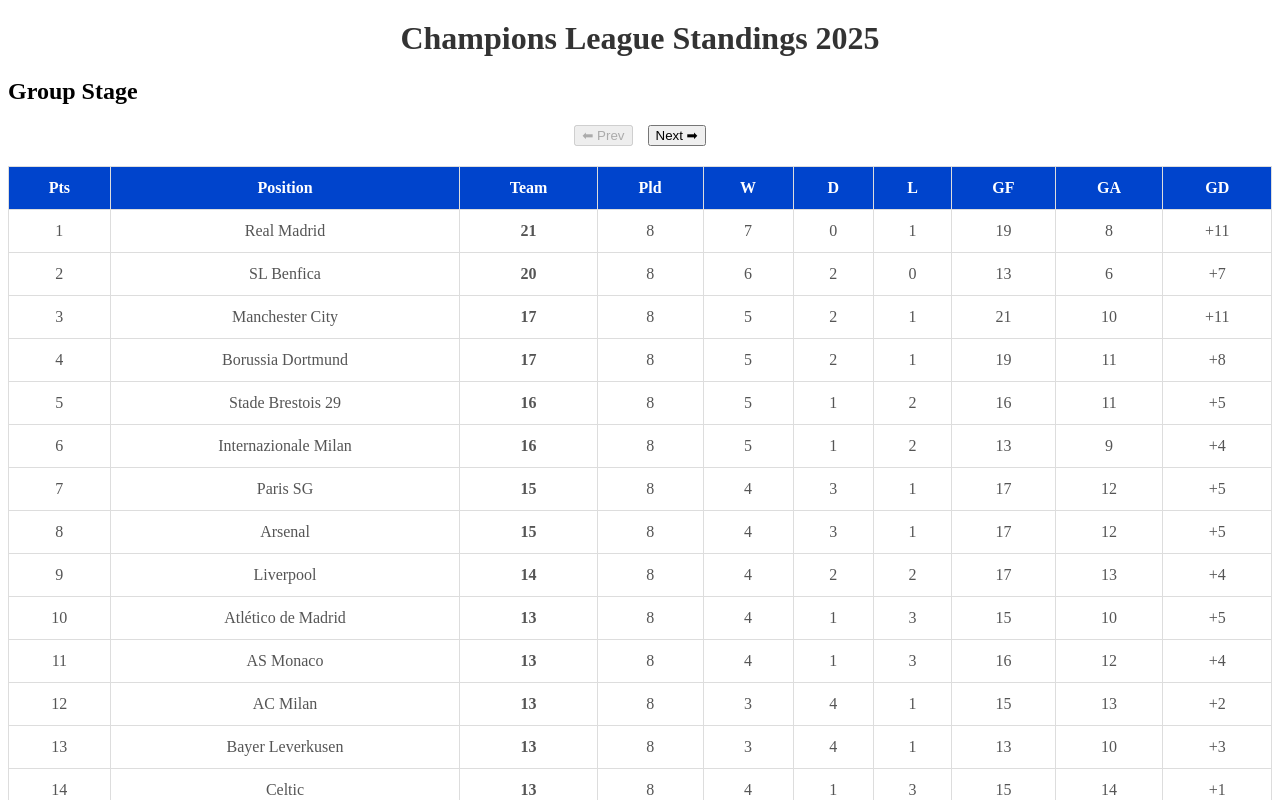
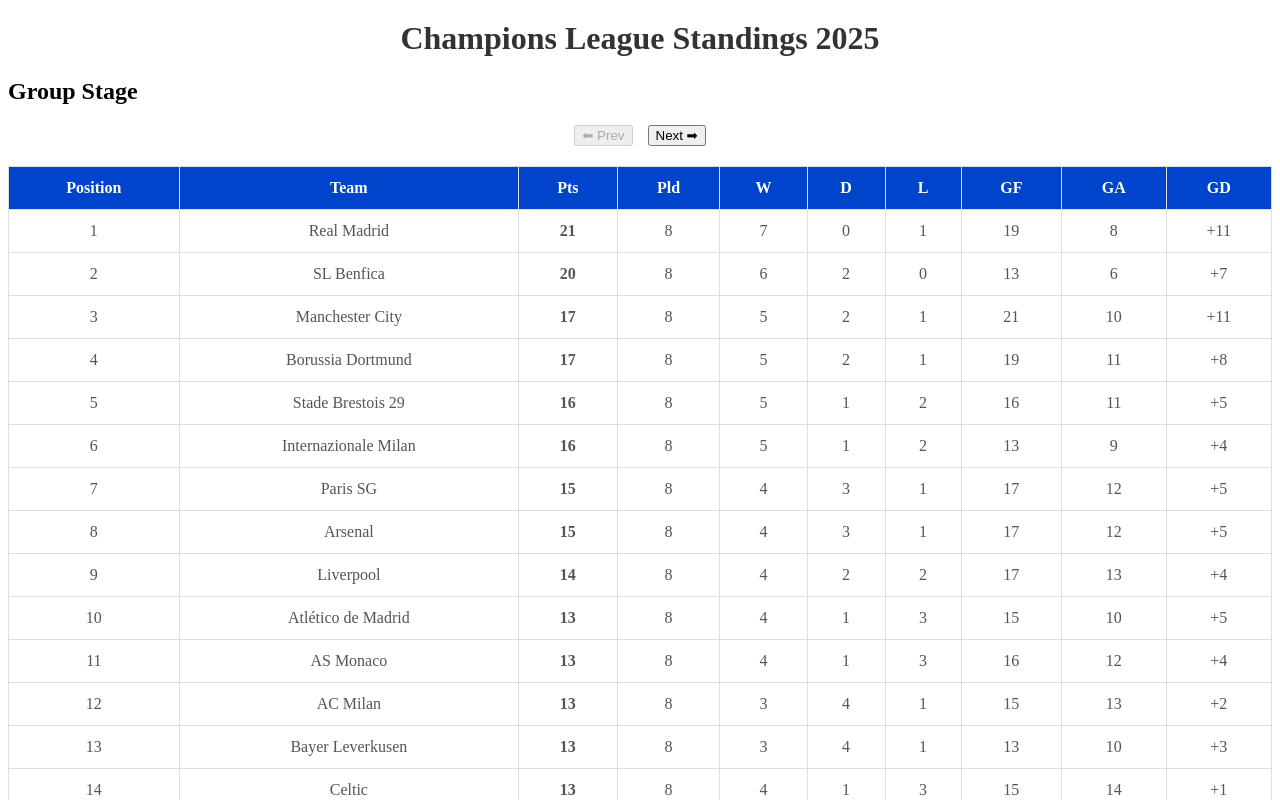
Before and after one commit to MarcusMachado15/whoisgonnawin-clean, a Next.js app: page / in a window 1280 px wide. Shown: the top 800 px of the page. Built offline with nearby package versions, Linux system fonts and the light colour scheme.

Commit message:
Pontos movidos para após o time

```diff
--- a/app/page.tsx
+++ b/app/page.tsx
@@ -75,9 +75,9 @@ export default function TournamentPage() {
       <table>
         <thead>
           <tr>
-            <th><strong>Pts</strong></th>
             <th>Position</th>
             <th>Team</th>
+            <th><strong>Pts</strong></th>
             <th>Pld</th>
             <th>W</th>
             <th>D</th>
```
